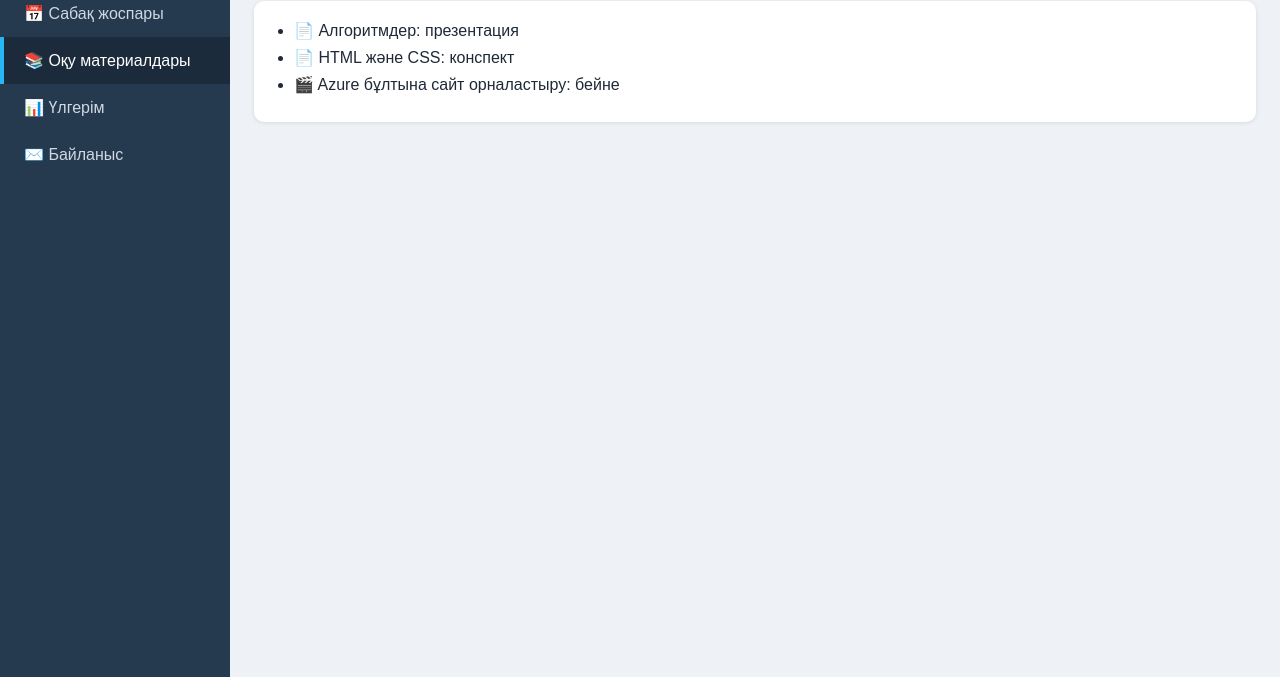
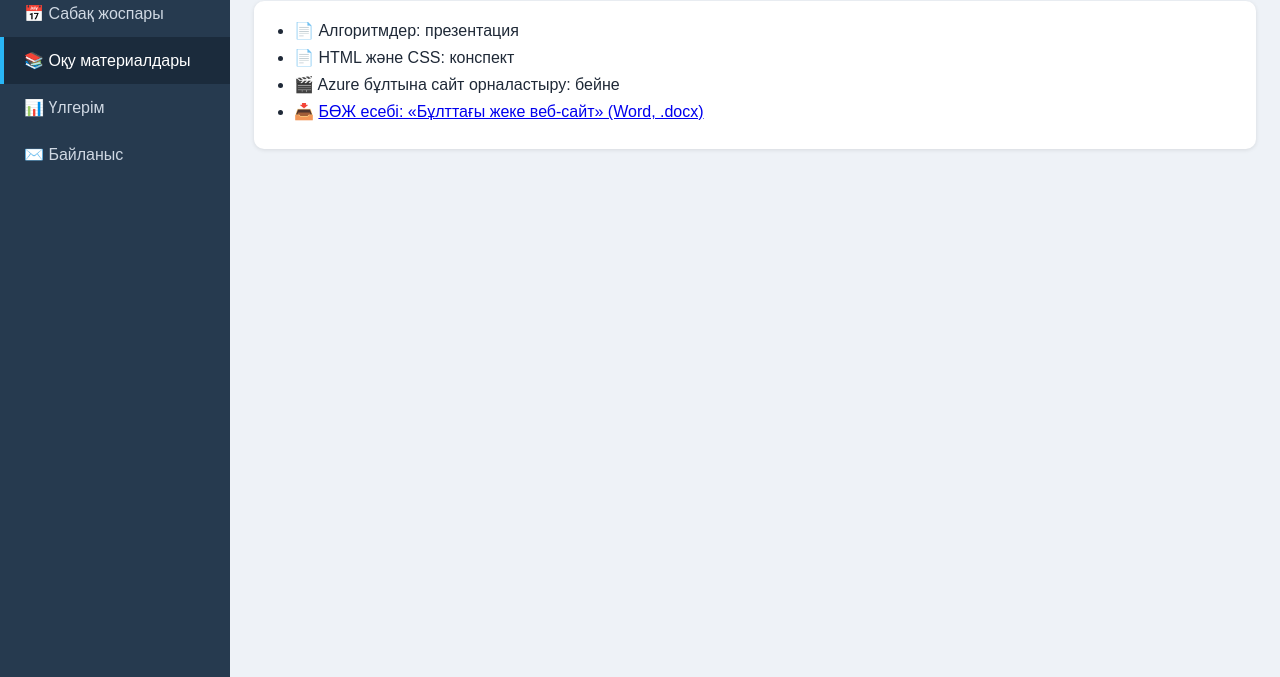
Before and after one commit to 180103as/teacher-site, a plain HTML site: page materials.html in a window 1280 px wide. Shown: the part 123-800 px from the top of the page. Drawn offline with Linux system fonts and the light colour scheme.

Commit message:
Add files via upload

```diff
--- a/materials.html
+++ b/materials.html
@@ -31,6 +31,7 @@
       <li>📄 Алгоритмдер: презентация</li>
       <li>📄 HTML және CSS: конспект</li>
       <li>🎬 Azure бұлтына сайт орналастыру: бейне</li>
+      <li>📥 <a href="report.docx" download>БӨЖ есебі: «Бұлттағы жеке веб-сайт» (Word, .docx)</a></li>
     </ul></div>
 </main>
 </body>
```
Also changed, not shown: 1 other file.
